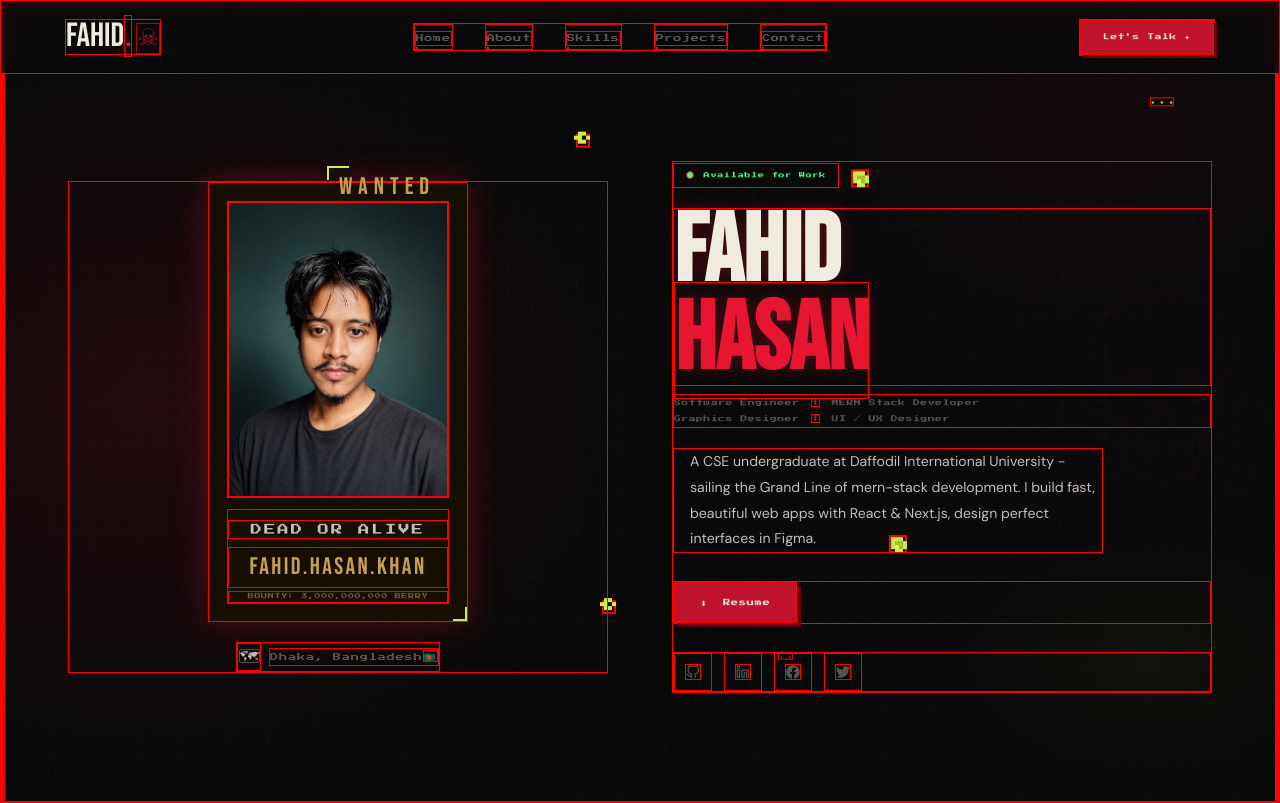
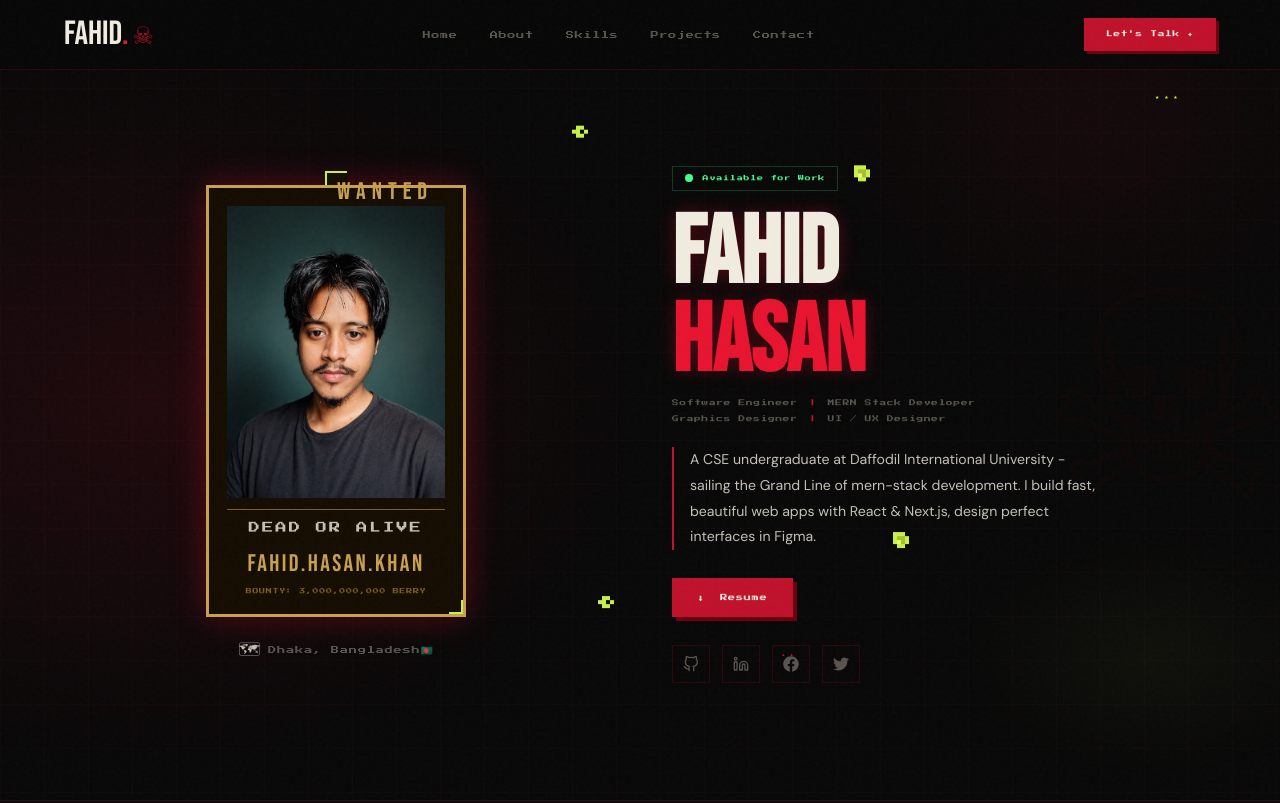
Before and after one commit to fahid2002/Portfolio, a Next.js app: page / in a window 1280 px wide. Shown: the top 803 px of the page. Built offline with nearby package versions, Linux system fonts and the light colour scheme.

Commit message:
fixed error

```diff
--- a/src/app/globals.css
+++ b/src/app/globals.css
@@ -456,6 +456,3 @@ body::before {
 }
 .modal-corners::before { top: 0; left: 0; border-top: 2px solid var(--accent); border-left: 2px solid var(--accent); }
 .modal-corners::after  { bottom: 0; right: 0; border-bottom: 2px solid var(--accent); border-right: 2px solid var(--accent); }
-* {
-  border: 1px solid red !important;
-}
```
